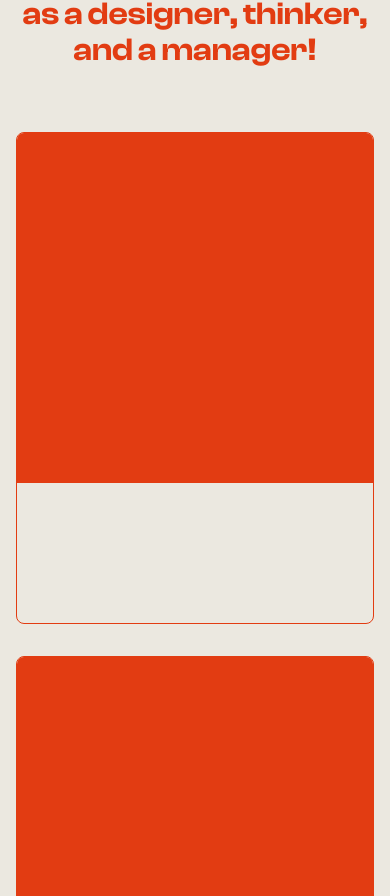
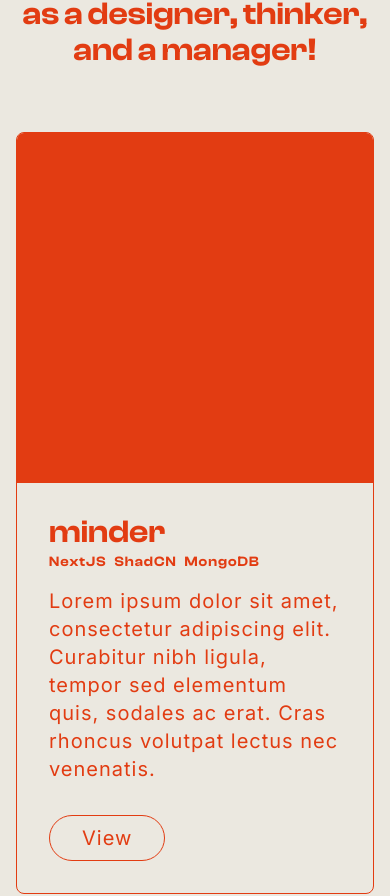
Before and after one commit to michaelcanonizado/michaelcanonizado, a Next.js app: page / in a window 390 px wide. Shown: the part 2050-2946 px from the top of the page. Built offline with nearby package versions, Linux system fonts and the light colour scheme.

Commit message:
fix: make each project card responsive

```diff
--- a/src/app/_sections/projects.tsx
+++ b/src/app/_sections/projects.tsx
@@ -10,12 +10,12 @@ import Link from '@/components/ui/link';
 
 const Project = () => {
   return (
-    <div className='flex w-full flex-row justify-start overflow-hidden rounded-lg border'>
-      <div className='h-[350px] w-full min-w-[400px] max-w-[700px]'>
+    <div className='flex w-full flex-col justify-start overflow-hidden rounded-lg border lg:flex-row'>
+      <div className='h-[350px] w-full min-w-[400px] lg:max-w-[700px]'>
         <div className='h-full w-full bg-foreground' />
       </div>
       <div className='flex flex-col justify-between p-lg'>
-        <div className=''>
+        <div className='mb-lg'>
           <div className='mb-xs flex items-center justify-start'>
             <TextHeading>minder</TextHeading>
           </div>
```
